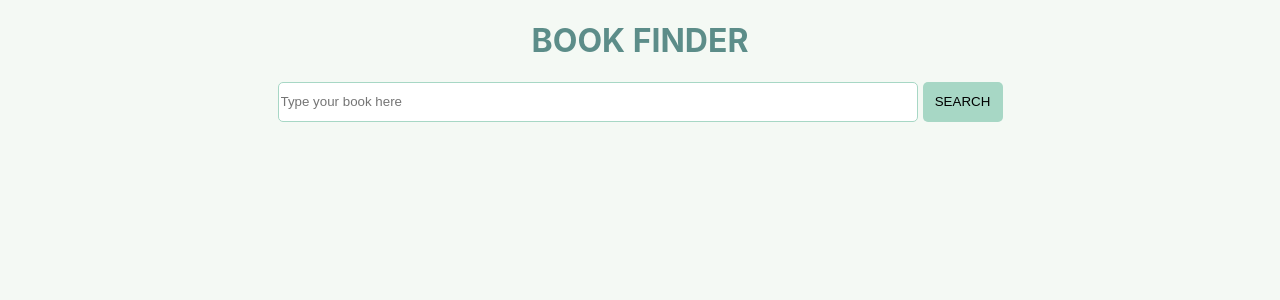
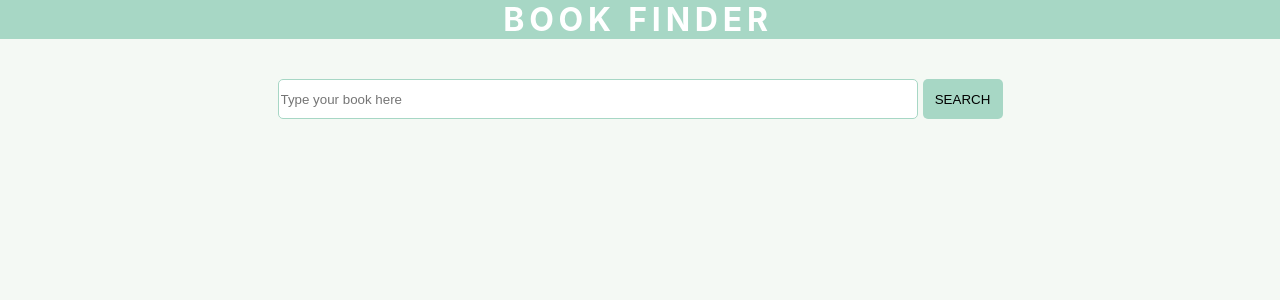
Before and after one commit to geek4ctrl/book-finder, a React (Create React App) app: page / in a window 1280 px wide. Shown: the top 300 px of the page. Built offline with nearby package versions, Linux system fonts and the light colour scheme.

Commit message:
Added animation

```diff
--- a/src/App.css
+++ b/src/App.css
@@ -50,8 +50,36 @@ body{
   border: 1px solid #5c8d89;
 }
 
-h1{
-  color: #5c8d89;
+.animation h1{
+  overflow: hidden;
+  border-right: .15em solid #5c8d89;
+  white-space: nowrap;
+  margin: 0 auto;
+  letter-spacing: .15em;
+
+  transition: color 0.5s ease;
+  background-color: #a7d7c5;
+
+  margin-bottom: 40px;
+  color: gray;
+
+  animation:
+    writing 3.5s steps(40, end),
+    blink-caret .75s step-end infinite;
+}
+
+@keyframes writing {
+  from { width: 0 }
+  to { width: 100% }
+}
+
+@keyframes blink-caret{
+  from, to{ border-color: transparent }
+  50% { border-color: #a7d7c5; }
+}
+
+h1:hover{
+  color: white;
 }
 
 .search-button{
--- a/src/App.js
+++ b/src/App.js
@@ -6,7 +6,9 @@ class App extends Component {
   render() {
     return (
       <div className="App">
-            <h1>BOOK FINDER</h1>
+            <div  className="animation">
+                    <h1>BOOK FINDER</h1>
+            </div>
 
             <input className="search-book" type="search" placeholder="Type your book here"/>
             <input className="search-button" type="button" value="SEARCH"/>
```
